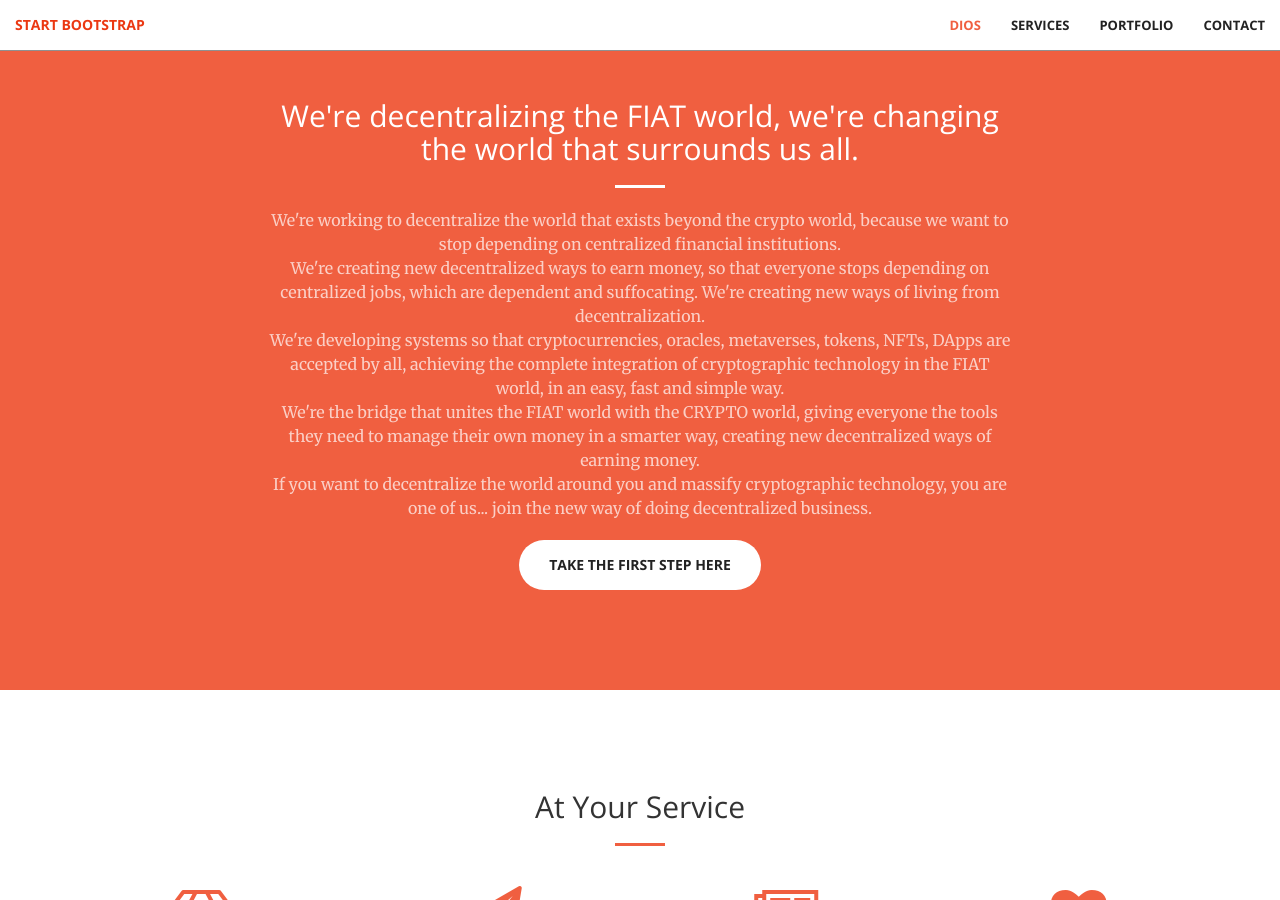
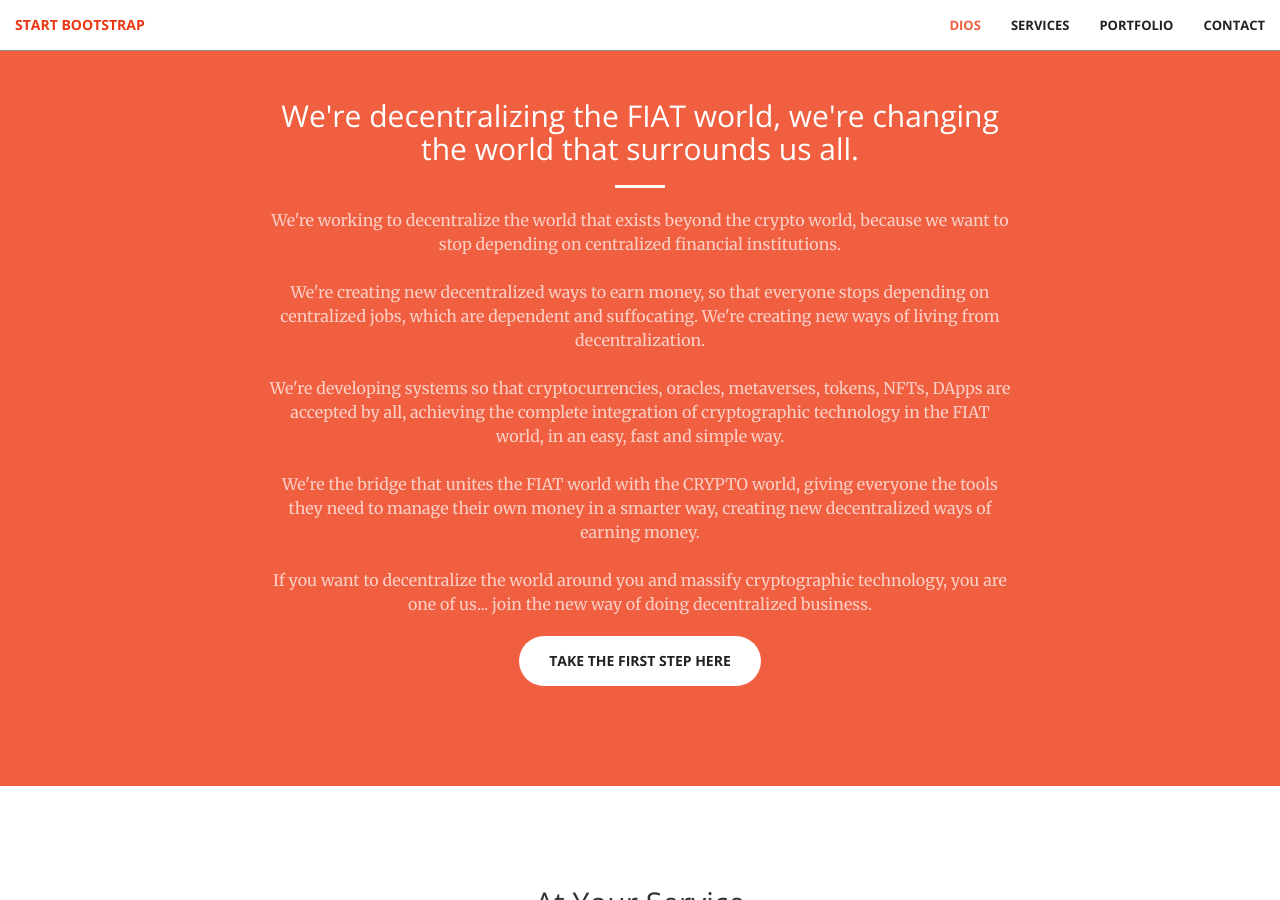
Before and after one commit to soujiang/soujiang.github.io, a Jekyll site: the page built from index.html, in a window 1280 px wide and 900 px high, scrolled down 901 px. Built offline with Jekyll 4.4.1, drawn with Linux system fonts in a browser that asks for light colours.

Commit message:
call to action

```diff
--- a/_includes/call-to-action.html
+++ b/_includes/call-to-action.html
@@ -4,13 +4,13 @@
             <div class="col-lg-8 col-lg-offset-2 text-center">
                 <h2 class="section-heading">We're decentralizing the FIAT world, we're changing the world that surrounds us all.</h2>
                 <hr class="light">
-                <p class="text-faded">We're working to decentralize the world that exists beyond the crypto world, because we want to stop depending on centralized financial institutions. </br>
+                <p class="text-faded">We're working to decentralize the world that exists beyond the crypto world, because we want to stop depending on centralized financial institutions. </br></br>
 
-                    We're creating new decentralized ways to earn money, so that everyone stops depending on centralized jobs, which are dependent and suffocating. We're creating new ways of living from decentralization.</br>
+                    We're creating new decentralized ways to earn money, so that everyone stops depending on centralized jobs, which are dependent and suffocating. We're creating new ways of living from decentralization.</br></br>
 
-                    We're developing systems so that cryptocurrencies, oracles, metaverses, tokens, NFTs, DApps are accepted by all, achieving the complete integration of cryptographic technology in the FIAT world, in an easy, fast and simple way.</br>
+                    We're developing systems so that cryptocurrencies, oracles, metaverses, tokens, NFTs, DApps are accepted by all, achieving the complete integration of cryptographic technology in the FIAT world, in an easy, fast and simple way.</br></br>
 
-                    We're the bridge that unites the FIAT world with the CRYPTO world, giving everyone the tools they need to manage their own money in a smarter way, creating new decentralized ways of earning money.</br>
+                    We're the bridge that unites the FIAT world with the CRYPTO world, giving everyone the tools they need to manage their own money in a smarter way, creating new decentralized ways of earning money.</br></br>
 
                     If you want to decentralize the world around you and massify cryptographic technology, you are one of us... join the new way of doing decentralized business.</p>
                 <a href="#" class="btn btn-default btn-xl">take the first step here</a>
```
